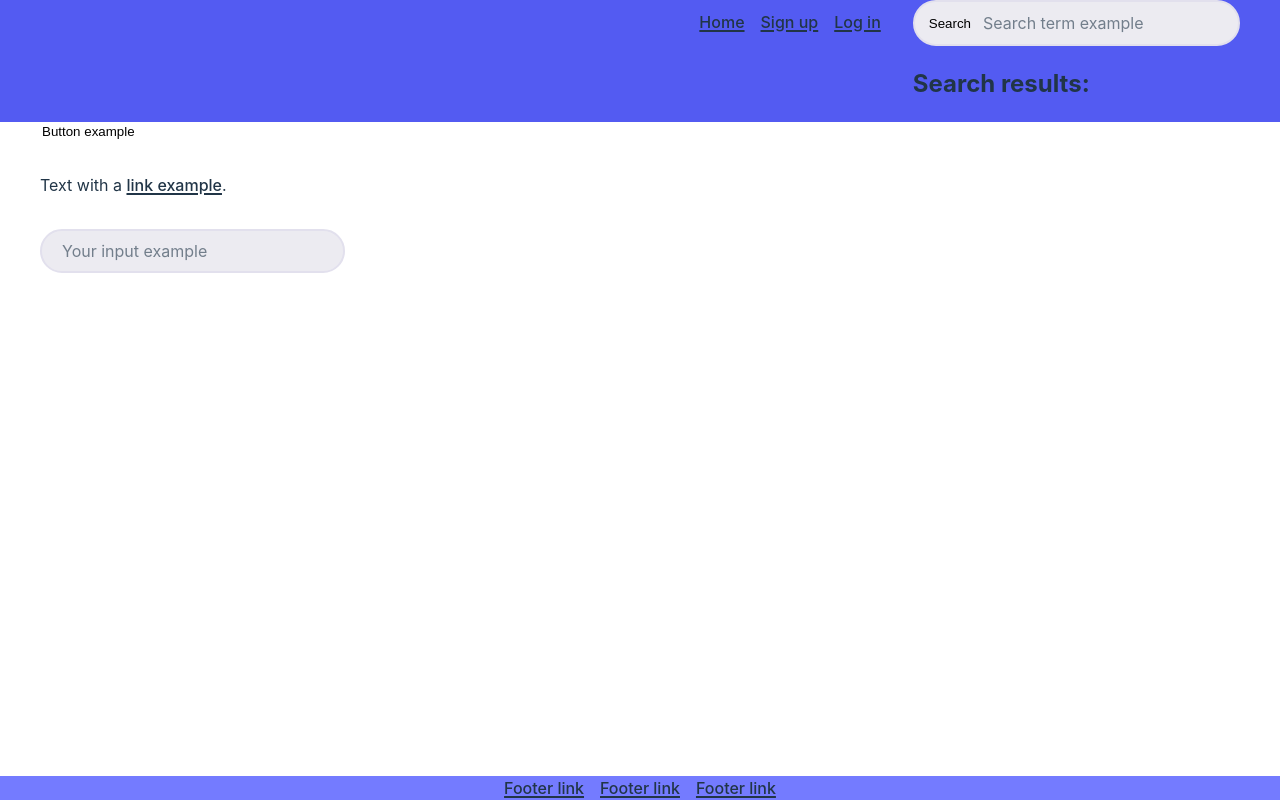
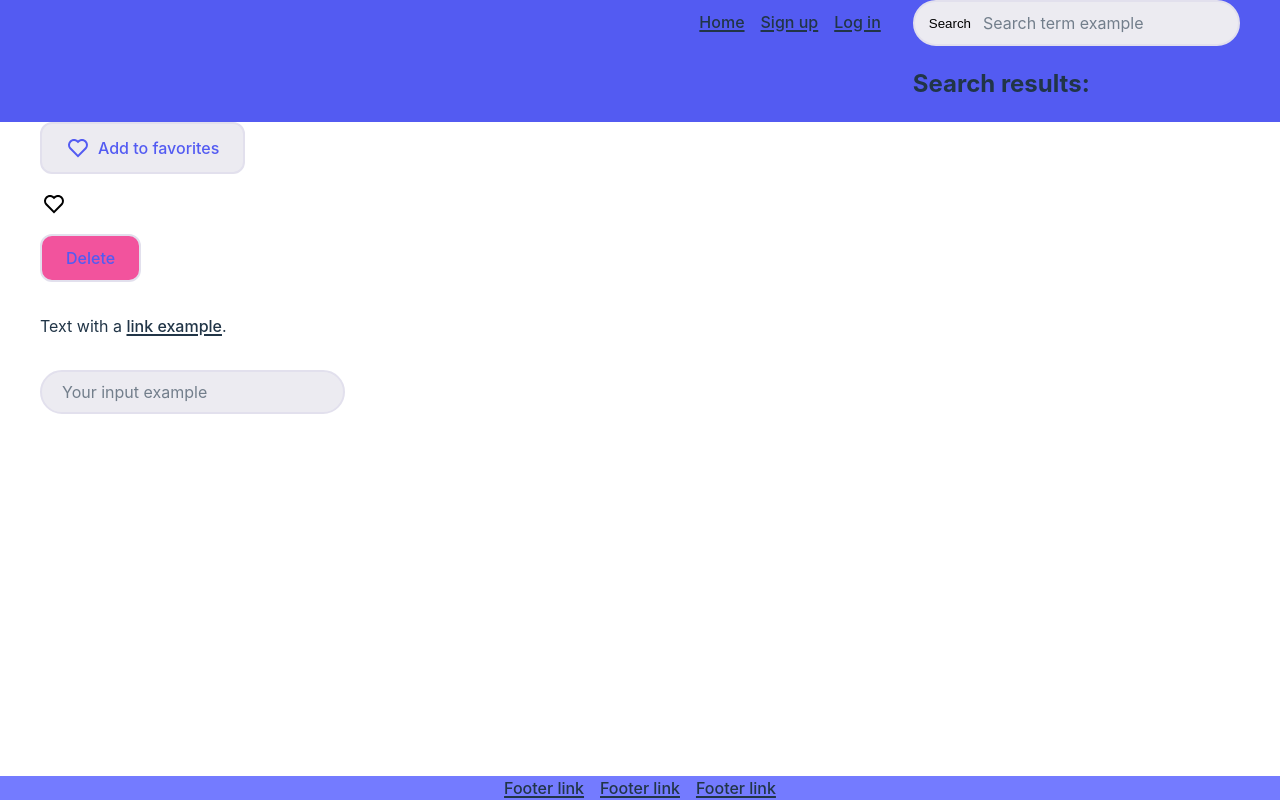
Before and after one commit to double-vee/react-components, a React app: page / in a window 1280 px wide. Built offline with nearby package versions, Linux system fonts and the light colour scheme; the HTML template or start-up script is replaced by a standard one.

Commit message:
sample buttons added to home

```diff
--- a/src/pages/home/Home.tsx
+++ b/src/pages/home/Home.tsx
@@ -1,3 +1,7 @@
+import { Button } from '../../components/button/Button';
+import { StyledButton } from '../../components/button/StyledButton';
+import { heartIcon } from '../../components/icon/heart';
+import { Icon } from '../../components/icon/Icon';
 import { TextInput } from '../../components/input/Input';
 import { SectionWrapper } from '../../components/section-wrapper/SectionWrapper';
 import styles from './Home.module.css';
@@ -5,7 +9,13 @@ import styles from './Home.module.css';
 export const HomePage = () => {
   return (
     <SectionWrapper className={styles.homeWrapper}>
-      <button>Button example</button>
+      <StyledButton label="Add to favorites">
+        <Icon path={heartIcon} size="medium" />
+      </StyledButton>
+      <Button label="Add to favorites">
+        <Icon path={heartIcon} size="medium" />
+      </Button>
+      <StyledButton label="Delete" variant="danger" />
       <p>
         Text with a <a href="#">link example</a>.
       </p>
```
